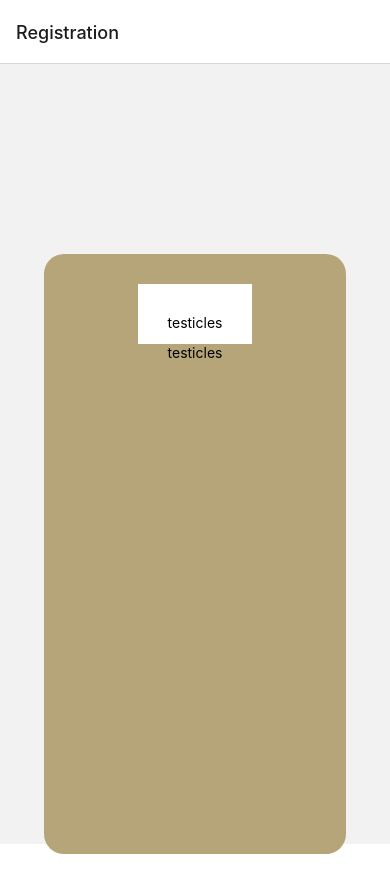
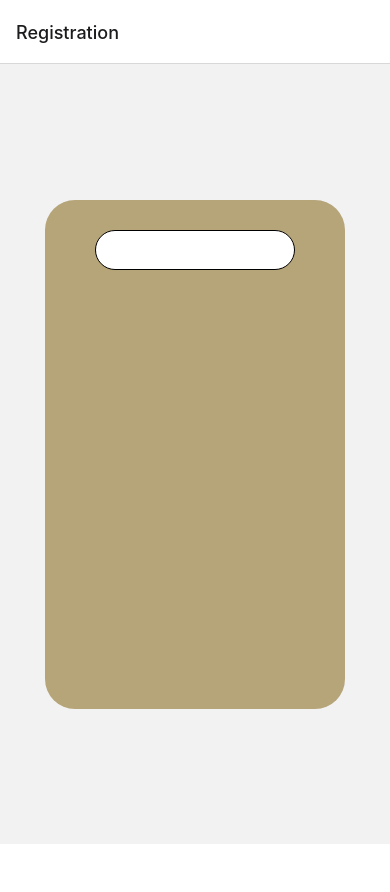
Before and after one commit to hcp-uw/lf-system, a React Native app in the folder client/: screen /Registration in a window 390 px wide. Shown: the top 892 px of the page. After the commit the page ends 844 px from the top, so only its background shows below. Built offline with nearby package versions, Linux system fonts and the light colour scheme.

Commit message:
Registration containers

```diff
--- a/client/src/assets/StyleSheet.js
+++ b/client/src/assets/StyleSheet.js
@@ -4,22 +4,23 @@ export const styles = StyleSheet.create({
     container1: {
         backgroundColor: '#B7A57A', // gold
         alignItems: 'center',
-        height: 600,
+        height: 509,
         padding: 30, // not actual padding, placeholder
-        marginHorizontal: 44,
-        marginVertical: 190,
-        borderRadius: 20,
+        marginHorizontal: 45,
+        borderRadius: 30,
     },
     container2: {
         backgroundColor: '#FFFFFF', // white
         borderColor: '#000000',
+        borderWidth: 1,
         alignItems: 'center',
         height: 40,
-        padding: 30,
+        width: 200,
         marginHorizontal: 68,
+        borderRadius: 50,
     },
     registerContainer: {
-        color: '4B2E83', // purple
+        color: '#4B2E83', // purple
         alignItems: 'center',
         height: 40.78,
         padding: 30,
--- a/client/src/screens/Registration.js
+++ b/client/src/screens/Registration.js
@@ -3,13 +3,18 @@ import { styles } from '../assets/StyleSheet';
 
 export default function Registration({navigation}){
   return (
-    <View>
+    <View style={{
+      justifyContent: 'center',
+      flex: 1
+      }}>
+
       <View style={styles.container1}>
+
         <View style={styles.container2}>
-          <Text>testicles</Text>
         </View>
-        <Text>testicles</Text>
+
       </View>
+
     </View>
   );
 }
```
Also changed, not shown: client/App.js (line endings or trailing spaces).
